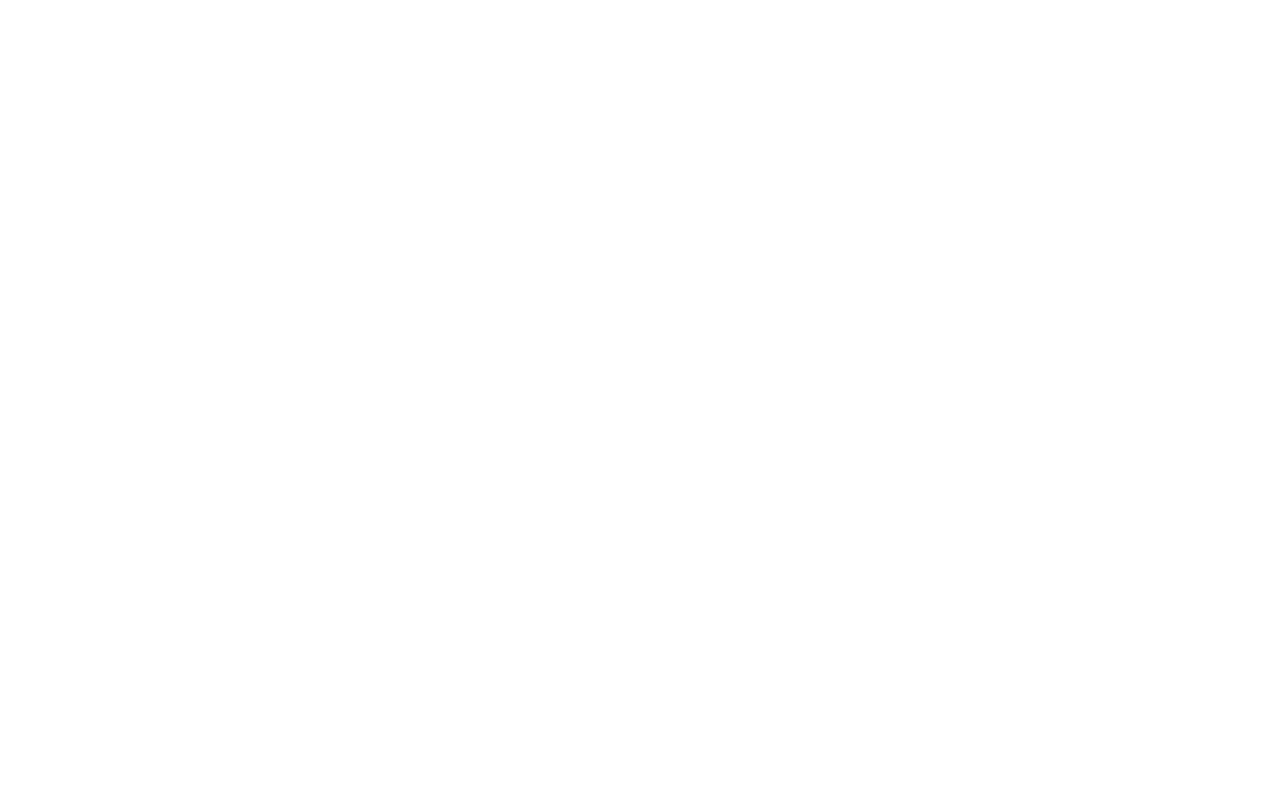
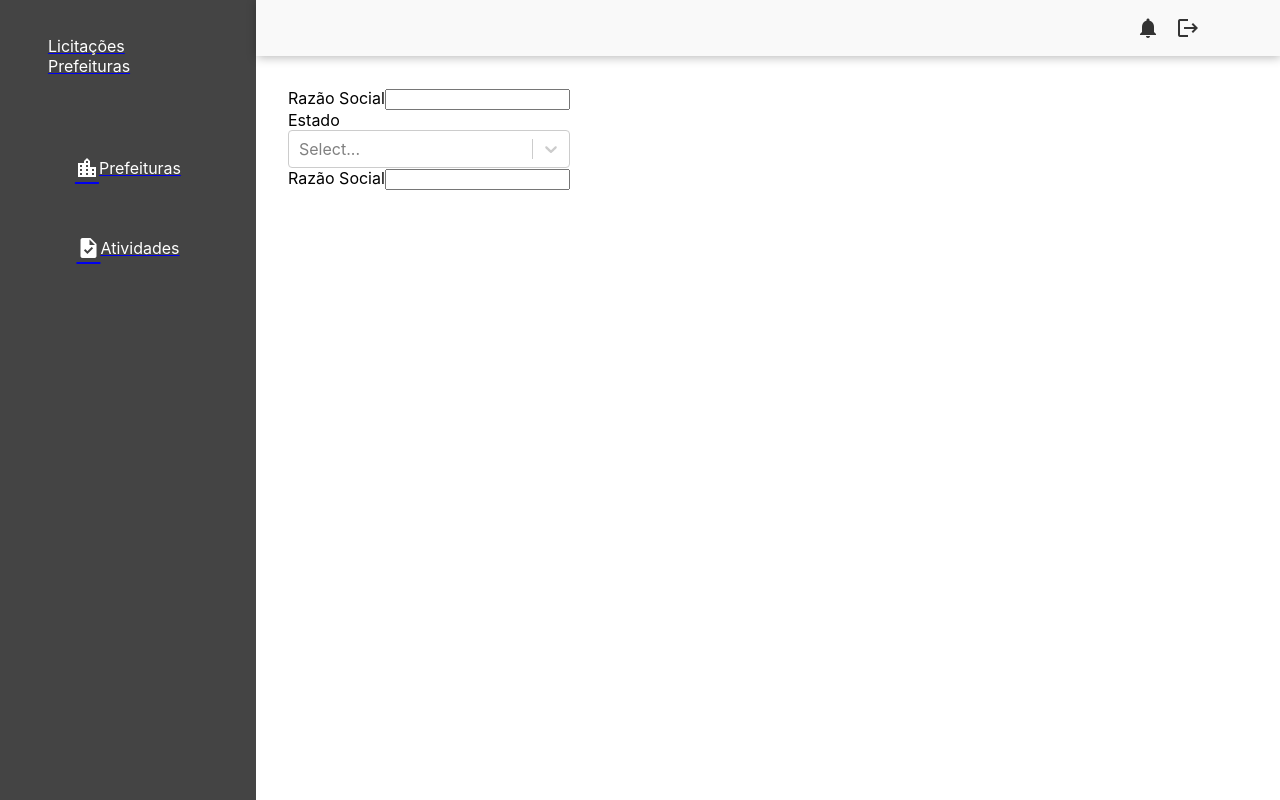
Before and after one commit to wendellunny/licitacao_prefeituras_reactjs, a React (Create React App) app: page /prefeituras/create in a window 1280 px wide. Before the commit this address had no page. Built offline with nearby package versions, Linux system fonts and the light colour scheme; no server answers.

Commit message:
Utilizando o react select

```diff
--- a/package.json
+++ b/package.json
@@ -10,6 +10,7 @@
     "react-dom": "^17.0.2",
     "react-router-dom": "^6.0.2",
     "react-scripts": "4.0.3",
+    "react-select": "^5.2.1",
     "web-vitals": "^1.1.2"
   },
   "scripts": {
--- a/src/App.js
+++ b/src/App.js
@@ -5,6 +5,8 @@
 import { Home } from './components/content/Home/Home';
 import { Prefeituras } from './components/content/Prefeituras/Prefeituras';
 import { Atividades } from './components/content/Atividades/Atividades';
+import { PrefeituraForm } from './components/content/Prefeituras/PrefeituraForm';
+import { AtividadeForm } from './components/content/Atividades/AtividadeForm';
 
 
 function App() {
@@ -17,7 +19,9 @@
         <Route path="/" element={<Layout />}>
           <Route index element={<Home/>} />
           <Route path="prefeituras" element={<Prefeituras/>} />
+          <Route path="prefeituras/create" element={<PrefeituraForm/>} />
           <Route path="atividades" element={<Atividades/>} />
+          <Route path="atividades/create" element={<AtividadeForm />} />
         </Route>
       </Routes>
       </>
--- /dev/null
+++ b/src/components/content/Atividades/AtividadeForm.js
@@ -0,0 +1,7 @@
+export function AtividadeForm(){
+    return (
+        <div>
+            Atividades Formulário
+        </div>
+    )
+}
--- /dev/null
+++ b/src/components/content/Prefeituras/PrefeituraForm.js
@@ -0,0 +1,50 @@
+import React, { useState, useEffect } from "react";
+import Select from 'react-select'
+
+
+export function PrefeituraForm(){
+    const [estados,setEstados] = useState([]);
+
+    useEffect(()  => {
+        getAllUF();
+    },[]);
+
+    return (
+
+        <div>
+            <form>
+                <div className="form-group">
+                    <labe>Razão Social</labe>
+                    <input type="text"/>
+                </div>
+
+                <div className="form-group">
+                    <label>Estado</label>
+                    <Select options={estados} />
+                </div>
+
+                <div className="form-group">
+                    <labe>Razão Social</labe>
+                    <input type="text"/>
+                </div>
+
+            </form>
+
+        </div>
+
+
+    )
+
+
+    async function getAllUF(){
+        const options = [];
+        const response = await fetch('https://servicodados.ibge.gov.br/api/v1/localidades/estados');
+        const data = await response.json();
+
+        data.forEach(estado => {
+            options.push({value:estado.sigla, label:`${estado.sigla} - ${estado.nome}`})
+        });
+        setEstados(options);
+    }
+
+}
```
Also changed, not shown: 1 other file (tests, documents, lock files or other folders).
